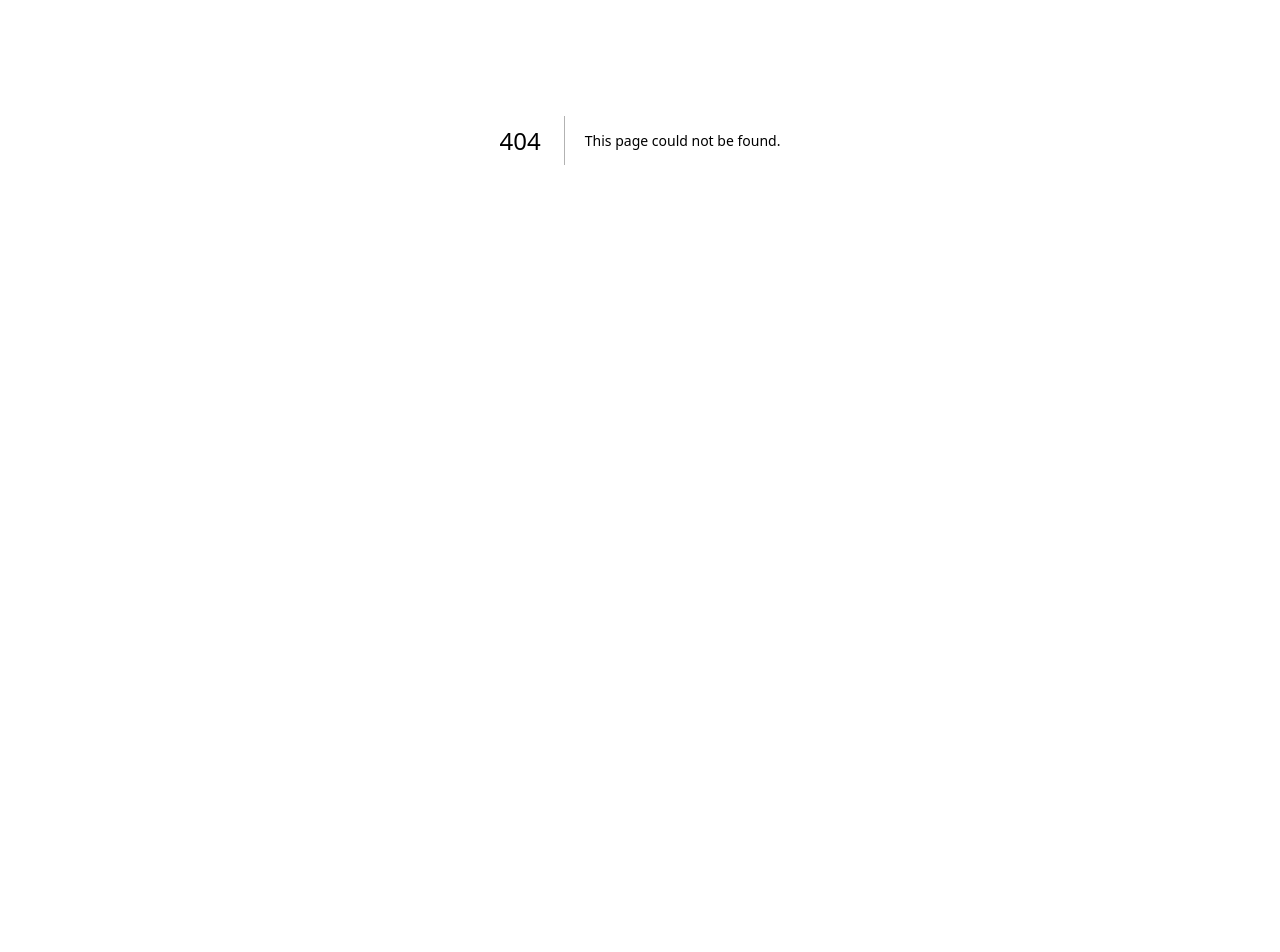
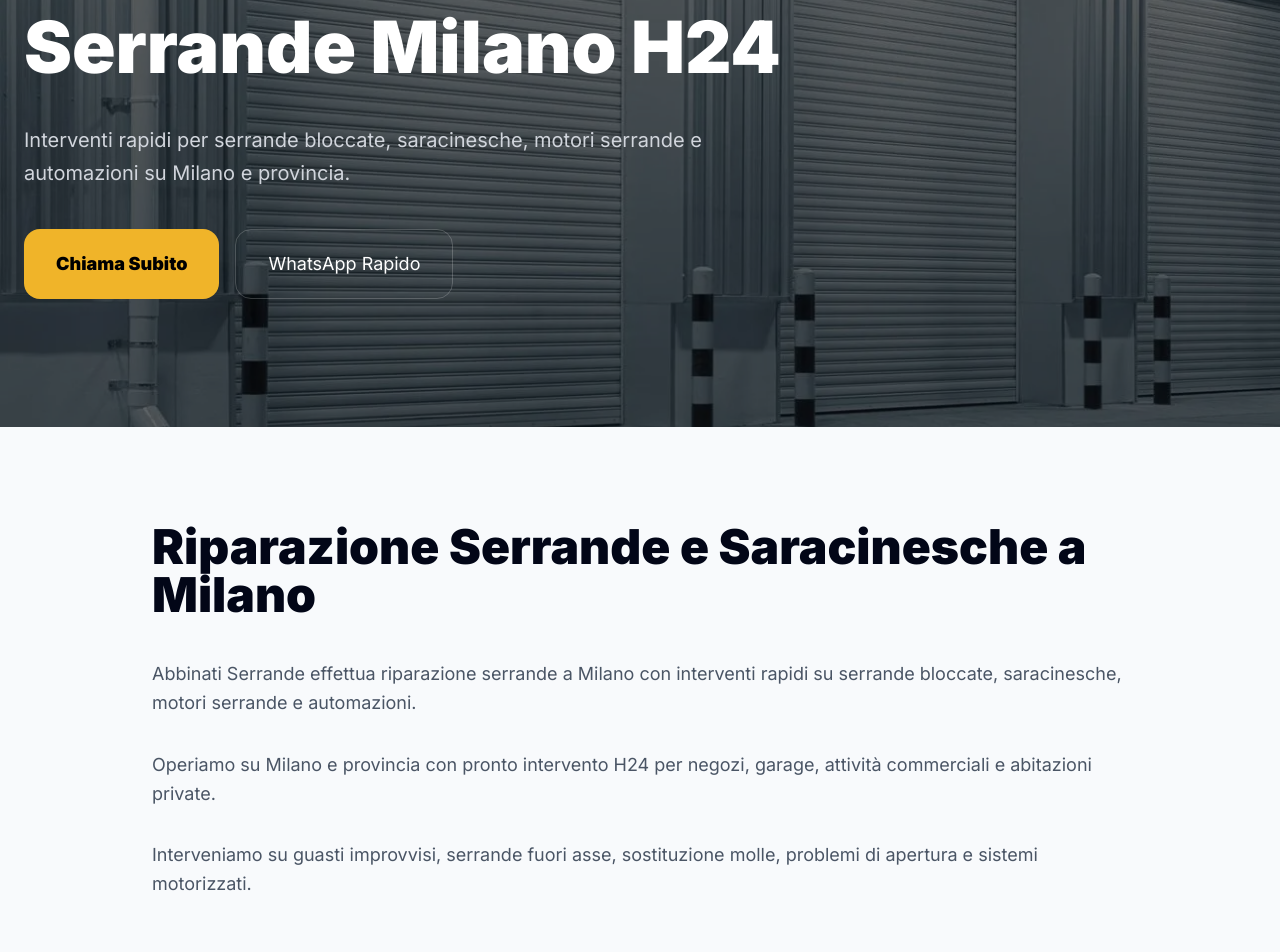
Before and after one commit to Simo-FI/abbinati-serrande, a Next.js app: page /riparazione-serrande-milano in a window 1280 px wide. Before the commit this address had no page. Shown: the part 260-1212 px from the top of the page. Before the commit the page ends 800 px from the top, so only its background shows below. Built offline with nearby package versions, Linux system fonts and the light colour scheme.

Commit message:
Add dedicated SEO page for riparazione serrande Milano

```diff
--- a/app/page.tsx
+++ b/app/page.tsx
@@ -92,7 +92,7 @@ export default function Home() {
           className="bg-[#f0b429] text-black font-black rounded-2xl px-6 py-5 flex items-center justify-center gap-3 text-lg"
         >
           <Phone size={22} />
-          Chiama Ora
+          Chiama Subito
         </a>
 
       </div>
@@ -174,7 +174,7 @@ export default function Home() {
     <Phone size={18} />
 
     <span>
-      Chiama Ora
+      Chiama subito
     </span>
 
   </a>
@@ -242,7 +242,7 @@ export default function Home() {
     className="bg-[#f0b429] hover:bg-[#ffcc4d] transition text-black font-black px-9 py-5 rounded-2xl flex items-center justify-center gap-3 shadow-[0_20px_60px_rgba(240,180,41,0.35)] text-lg"
   >
     <Phone size={22} />
-    Chiama Ora
+    Chiama subito
   </a>
 
   <a
@@ -251,7 +251,7 @@ export default function Home() {
     className="border border-white/15 bg-white/5 backdrop-blur hover:bg-white hover:text-black transition text-white font-bold px-9 py-5 rounded-2xl flex items-center justify-center gap-3 text-lg"
   >
     <MessageCircle size={22} />
-    WhatsApp
+    WhatsApp rapido
   </a>
 
 </div>
@@ -589,7 +589,7 @@ export default function Home() {
                   className="bg-[#f0b429] hover:opacity-90 transition text-black font-bold px-8 py-5 rounded-2xl flex items-center justify-center gap-3 text-lg"
                 >
                   <Phone size={22} />
-                  Chiama Ora
+                  Chiama subito
                 </a>
 
                 <a
@@ -598,7 +598,7 @@ export default function Home() {
                   className="border border-white/20 hover:bg-white hover:text-black transition font-bold px-8 py-5 rounded-2xl flex items-center justify-center gap-3 text-lg"
                 >
                   <MessageCircle size={22} />
-                  WhatsApp
+                  WhatsApp rapido
                 </a>
 
               </div>
@@ -627,7 +627,7 @@ export default function Home() {
           className="flex-1 bg-[#f0b429] text-black rounded-2xl py-4 font-bold flex items-center justify-center gap-2"
         >
           <MessageCircle size={20} />
-          WhatsApp
+          WhatsApp rapido
         </a>
 
       </div>
@@ -920,7 +920,7 @@ export default function Home() {
             target="_blank"
             className="hover:text-[#f0b429] transition"
           >
-            WhatsApp
+            WhatsApp rapido
           </a>
 
           <p>
--- /dev/null
+++ b/app/riparazione-serrande-milano/page.tsx
@@ -0,0 +1,235 @@
+import Image from "next/image";
+import Link from "next/link";
+
+export default function RiparazioneSerrandeMilanoPage() {
+  return (
+    <main className="bg-[#f8fafc] text-[#020617] min-h-screen">
+
+      {/* HERO */}
+      <section className="relative overflow-hidden bg-black text-white">
+
+        <div className="absolute inset-0">
+
+          <Image
+            src="/hero-serranda.webp"
+            alt="Riparazione serrande Milano"
+            fill
+            priority
+            className="object-cover opacity-40"
+          />
+
+        </div>
+
+        <div className="relative max-w-7xl mx-auto px-6 py-32">
+
+          <div className="max-w-3xl">
+
+            <p className="text-[#f0b429] uppercase tracking-[0.2em] font-bold mb-6 text-sm">
+              Riparazione Serrande Milano
+            </p>
+
+            <h1 className="text-5xl md:text-7xl font-black leading-tight mb-8">
+              Pronto Intervento Serrande Milano H24
+            </h1>
+
+            <p className="text-xl text-gray-300 leading-relaxed mb-10">
+              Interventi rapidi per serrande bloccate,
+              saracinesche, motori serrande e automazioni
+              su Milano e provincia.
+            </p>
+
+            <div className="flex flex-col sm:flex-row gap-4">
+
+              <a
+                href="tel:+393395337287"
+                className="bg-[#f0b429] hover:bg-[#ffcc4d] transition text-black font-black px-8 py-5 rounded-2xl text-lg flex items-center justify-center"
+              >
+                Chiama Subito
+              </a>
+
+              <a
+                href="https://wa.me/393395337287"
+                target="_blank"
+                className="border border-white/20 hover:bg-white hover:text-black transition px-8 py-5 rounded-2xl text-lg flex items-center justify-center"
+              >
+                WhatsApp Rapido
+              </a>
+
+            </div>
+
+          </div>
+
+        </div>
+
+      </section>
+
+      {/* CONTENT */}
+      <section className="py-24">
+
+        <div className="max-w-5xl mx-auto px-6">
+
+          <h2 className="text-4xl md:text-5xl font-black mb-10">
+            Riparazione Serrande e Saracinesche a Milano
+          </h2>
+
+          <div className="space-y-8 text-lg text-gray-600 leading-relaxed">
+
+            <p>
+              Abbinati Serrande effettua riparazione
+              serrande a Milano con interventi rapidi
+              su serrande bloccate, saracinesche,
+              motori serrande e automazioni.
+            </p>
+
+            <p>
+              Operiamo su Milano e provincia con
+              pronto intervento H24 per negozi,
+              garage, attività commerciali
+              e abitazioni private.
+            </p>
+
+            <p>
+              Interveniamo su guasti improvvisi,
+              serrande fuori asse, sostituzione molle,
+              problemi di apertura e sistemi motorizzati.
+            </p>
+
+          </div>
+
+        </div>
+
+      </section>
+
+      {/* GALLERY */}
+      <section className="pb-24">
+
+        <div className="max-w-7xl mx-auto px-6">
+
+          <div className="grid grid-cols-2 lg:grid-cols-3 gap-5">
+
+            <div className="overflow-hidden rounded-[2rem]">
+
+              <Image
+                src="/images/gallery/riparazione-serranda-porta-romana.webp"
+                alt="Riparazione serranda Porta Romana Milano"
+                width={800}
+                height={600}
+                className="w-full h-[260px] object-cover"
+              />
+
+            </div>
+
+            <div className="overflow-hidden rounded-[2rem]">
+
+              <Image
+                src="/images/gallery/serranda-bloccata-loreto.webp"
+                alt="Serranda bloccata Loreto Milano"
+                width={800}
+                height={600}
+                className="w-full h-[260px] object-cover"
+              />
+
+            </div>
+
+            <div className="overflow-hidden rounded-[2rem]">
+
+              <Image
+                src="/images/gallery/riparazione-serranda-brera.webp"
+                alt="Riparazione serranda Brera Milano"
+                width={800}
+                height={600}
+                className="w-full h-[260px] object-cover"
+              />
+
+            </div>
+
+          </div>
+
+        </div>
+
+      </section>
+
+      {/* FAQ */}
+      <section className="py-24 bg-white">
+
+        <div className="max-w-5xl mx-auto px-6">
+
+          <h2 className="text-4xl md:text-5xl font-black mb-14">
+            Domande Frequenti
+          </h2>
+
+          <div className="space-y-6">
+
+            <div className="bg-[#f8fafc] rounded-[2rem] p-8">
+
+              <h3 className="text-2xl font-black mb-4">
+                Quanto tempo serve per un intervento?
+              </h3>
+
+              <p className="text-gray-600 text-lg leading-relaxed">
+                Effettuiamo interventi rapidi su Milano
+                e provincia compatibilmente con urgenza,
+                zona e disponibilità tecnica.
+              </p>
+
+            </div>
+
+            <div className="bg-[#f8fafc] rounded-[2rem] p-8">
+
+              <h3 className="text-2xl font-black mb-4">
+                Riparate anche serrande elettriche?
+              </h3>
+
+              <p className="text-gray-600 text-lg leading-relaxed">
+                Sì, interveniamo su motori serrande,
+                automazioni e sistemi elettrici
+                per negozi e abitazioni.
+              </p>
+
+            </div>
+
+          </div>
+
+        </div>
+
+      </section>
+
+      {/* CTA */}
+      <section className="py-24 bg-[#020617] text-white">
+
+        <div className="max-w-4xl mx-auto px-6 text-center">
+
+          <h2 className="text-4xl md:text-6xl font-black leading-tight mb-8">
+            Hai una Serranda Bloccata?
+          </h2>
+
+          <p className="text-xl text-gray-300 mb-10 leading-relaxed">
+            Contattaci per pronto intervento serrande
+            e saracinesche su Milano e provincia.
+          </p>
+
+          <div className="flex flex-col sm:flex-row gap-4 justify-center">
+
+            <a
+              href="tel:+393395337287"
+              className="bg-[#f0b429] hover:bg-[#ffcc4d] transition text-black font-black px-8 py-5 rounded-2xl text-lg"
+            >
+              Chiama Subito
+            </a>
+
+            <Link
+              href="/"
+              className="border border-white/20 hover:bg-white hover:text-black transition px-8 py-5 rounded-2xl text-lg"
+            >
+              Torna alla Home
+            </Link>
+
+          </div>
+
+        </div>
+
+      </section>
+
+    </main>
+  );
+}
```
